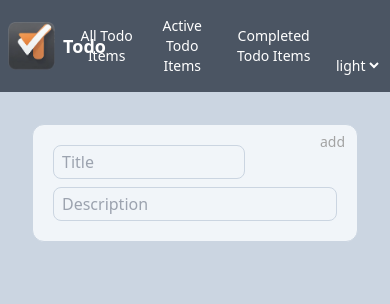
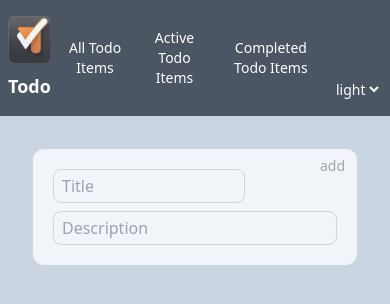
Before and after one commit to BrandB123/svelte-todo, a SvelteKit app: page / in a window 390 px wide. Shown: the top 304 px of the page. Built offline with nearby package versions, Linux system fonts and the light colour scheme.

Commit message:
Adjust reactive styling

```diff
--- a/src/routes/+layout.svelte
+++ b/src/routes/+layout.svelte
@@ -16,7 +16,7 @@
 <nav class=
   "bg-gray-600 text-white w-full pt-4 pr-2 pb-4 pl-2 md:pt-4 md:pr-8 md:pb-4 md:pl-8 font-sans text-sm md:text-2xl text-center flex justify-evenly items-center gap-4
    dark:bg-slate-950 dark:text-gray-300 dark:border-b dark:border-b-gray-500">
-    <div class="flex items-center gap-2">
+    <div class="flex flex-col sm:flex-row items-center gap-2">
       <img src="../../todo-list-favicon.png" alt="todo logo"
       class="size-12"
       />
@@ -32,7 +32,7 @@
        class="transition ease-in-out delay-150 hover:-translate-y-1 hover:scale-110 duration-300"
     >Completed Todo Items</a>
     <select
-      class="bg-gray-600 dark:bg-slate-950 text-sm focus:outline-none focus:border-transparent place-self-end"
+      class="bg-gray-600 dark:bg-slate-950 text-sm 2xl:text-xl focus:outline-none focus:border-transparent place-self-end"
       bind:value={colorScheme}
       on:change={() => {
          theme.set(colorScheme)
--- a/src/routes/+page.svelte
+++ b/src/routes/+page.svelte
@@ -36,7 +36,7 @@
       {/each}
     {/if}
 
-    <div class="w-full min-w-72 md:w-4/5 md:max-w-4xl 2xl:w-4/5 2xl:max-w-7xl bg-slate-100 dark:bg-gray-800 border border-slate-300 dark:border-slate-600 rounded-xl p-5 grid grid-cols-2 grid-rows-2 gap-y-2">
+    <div class="w-full min-w-72 md:w-4/5 md:max-w-4xl 2xl:max-w-7xl bg-slate-100 dark:bg-gray-800 border border-slate-300 dark:border-slate-600 rounded-xl p-5 grid grid-cols-2 grid-rows-2 gap-y-2">
         <input
           placeholder="Title"
           class="bg-slate-100 dark:bg-gray-800 text-neutral-400 border border-transparent placeholder-shown:border-slate-300 dark:placeholder-shown:border-slate-600 rounded-lg pl-2 w-1/2 min-w-48 focus:outline-none focus:border-transparent"
--- a/src/routes/TodoTile.svelte
+++ b/src/routes/TodoTile.svelte
@@ -8,7 +8,7 @@
     export let completed = false;
 </script>
 
-<div class=" relative w-full min-w-72 md:w-screen md:max-w-4xl 2xl:w-4/5 2xl:max-w-7xl bg-white dark:bg-slate-900 border border-slate-400 dark:border-slate-600 rounded-xl p-5 flex flex-col gap-y-2">
+<div class=" relative w-full min-w-72 md:w-4/5 md:max-w-4xl 2xl:max-w-7xl bg-white dark:bg-slate-900 border border-slate-400 dark:border-slate-600 rounded-xl p-5 flex flex-col gap-y-2">
     <h3 class="rounded-lg pl-2 w-1/2 font-bold dark:text-slate-300">
       {title}
     </h3>
```
